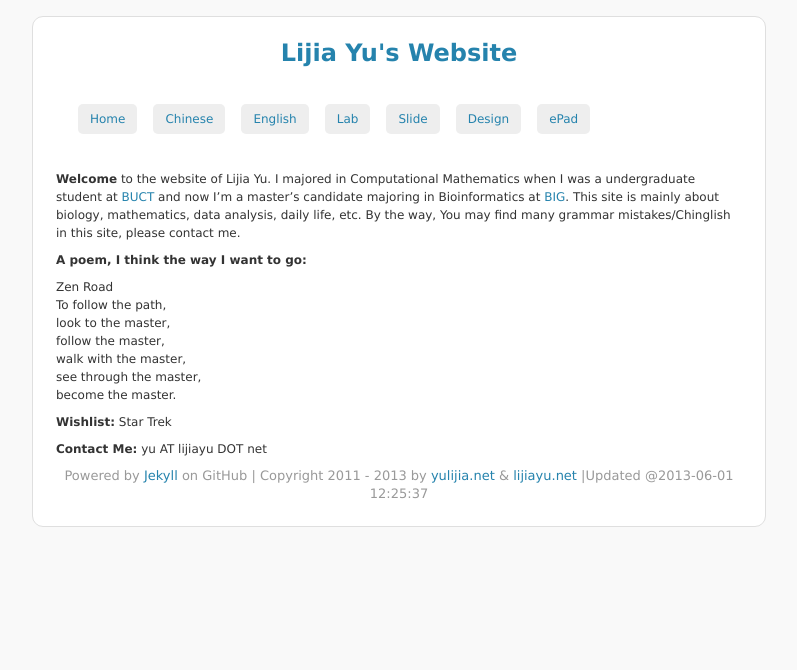
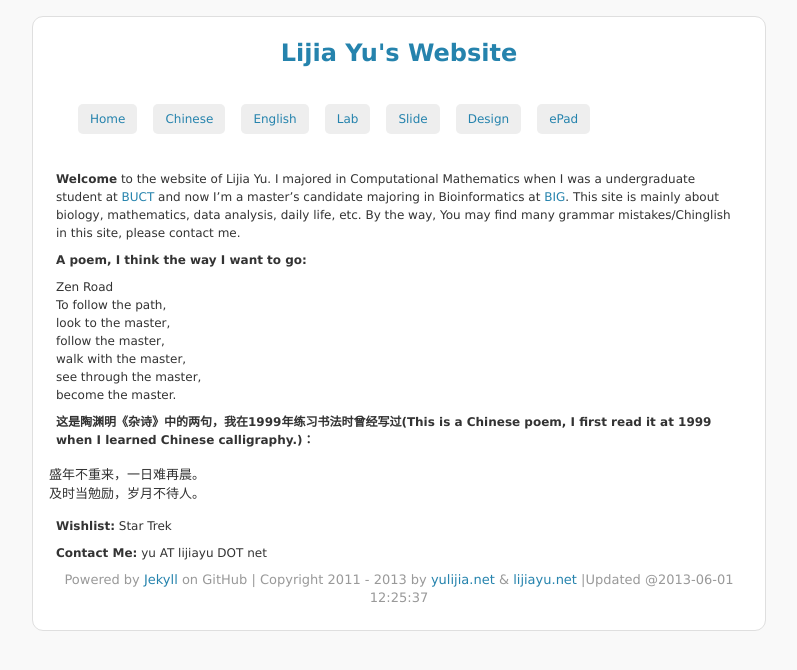
Before and after one commit to yulijia/yulijia.github.io, a Jekyll site: the page built from index.md, in a window 1280 px wide. Shown: the top 670 px of the page, without its empty margins (241-1038 px from the left). Built offline with Jekyll 4.4.1, drawn with Linux system fonts in a browser that asks for light colours; Markdown is read by kramdown in place of the engine named in the settings.

Commit message:
add a Chinese poem
This is a Chinese poem, I first read it at 1999 when I learned Chinese calligraphy.

```diff
--- a/index.md
+++ b/index.md
@@ -15,6 +15,11 @@ walk with the master,
 see through the master,
 become the master.
 
+**这是陶渊明《杂诗》中的两句，我在1999年练习书法时曾经写过(This is a Chinese poem, I first read it at 1999 when I learned Chinese calligraphy.)：**
+
+    盛年不重来，一日难再晨。
+    及时当勉励，岁月不待人。
+
 **Wishlist:** Star Trek
 
 
```
